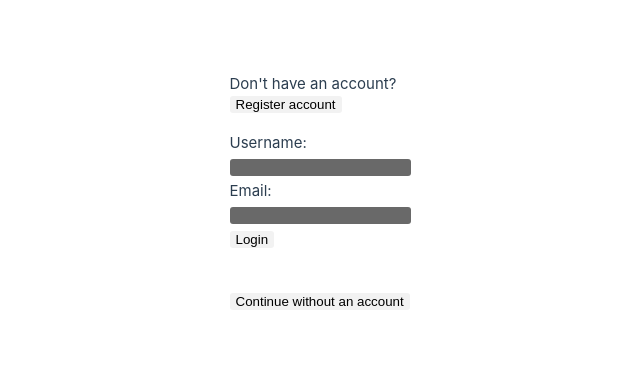
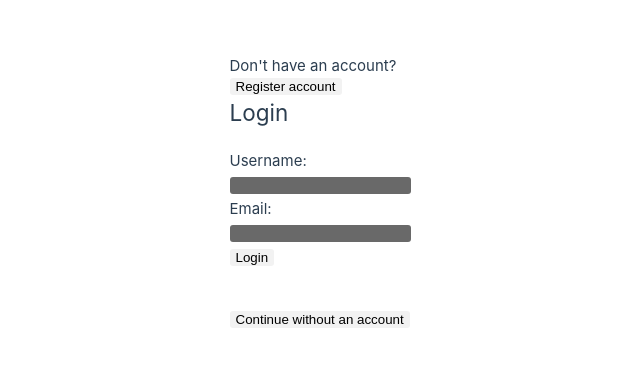
Before and after one commit to kristofferwaagen/DAT250-Project-Group-1-FeedApp., a Vue app in the folder pollApp/: page / in a window 1280 px wide. Shown: the part 209-576 px from the top of the page, without its empty margins (320-960 px from the left). Built offline with nearby package versions, Linux system fonts and the light colour scheme.

Commit message:
made reusable login/registration form

```diff
--- a/pollApp/src/components/Login.vue
+++ b/pollApp/src/components/Login.vue
@@ -2,20 +2,23 @@
 import { ref } from "vue";
 import axios from "axios";
 import router from "@/router";
-const username = ref("");
-const email = ref("");
+import LoginForm from "./LoginForm.vue";
+// const username = ref("");
+// const email = ref("");
 const output = ref("");
 
 const goToRegister = () => {
   router.push("/register");
 };
 
-const login = async () => {
-  if (username.value != "" && email.value != "") {
+async function login(formData) {
+  let username = formData.username;
+  let email = formData.email;
+  if (username != "" && email != "") {
     try {
-      const response = await axios.get(`api/users/${username.value}`);
+      const response = await axios.get(`api/users/${username}`);
       if (response.status === 200) {
-        localStorage.setItem("authToken", username.value);
+        localStorage.setItem("authToken", username);
         router.push("/dashboard");
       }
     } catch (error) {
@@ -29,7 +32,7 @@ const login = async () => {
   } else {
     output.value = "Username and email can not be empty";
   }
-};
+}
 
 //TODO: anon authentication
 const loginAnon = () => {
@@ -44,7 +47,9 @@ const loginAnon = () => {
     Register account
   </button>
 
-  <form name="Login" @submit.prevent="login">
+  <LoginForm formType="login" @submit="login"></LoginForm>
+
+  <!-- <form name="Login" @submit.prevent="login">
     <div class="user">
       <label for="username"> Username:</label><br />
       <input id="username" type="text" v-model="username" />
@@ -54,7 +59,7 @@ const loginAnon = () => {
       <input id="email" type="text" v-model="email" />
     </div>
     <button class="btn" type="submit">Login</button>
-  </form>
+  </form> -->
   <br />
   <button class="btn" @click.prevent="loginAnon">
     Continue without an account
--- /dev/null
+++ b/pollApp/src/components/LoginForm.vue
@@ -0,0 +1,53 @@
+<script setup>
+import { defineProps, defineEmits, reactive } from "vue";
+
+const formData = reactive({
+  username: "",
+  email: "",
+});
+
+defineProps({
+  formType: {
+    type: String,
+    default: "login", // 'login' or 'register'
+    validator: (value) => ["login", "register"].includes(value),
+  },
+});
+
+const emit = defineEmits(["submit"]);
+
+function handleSubmit() {
+  emit("submit", { ...formData });
+}
+</script>
+
+<template>
+  <h2>{{ formType === "login" ? "Login" : "Register" }}</h2>
+  <form @submit.prevent="handleSubmit">
+    <div class="user">
+      <label for="username"> Username:</label><br />
+      <input id="username" type="text" v-model="formData.username" />
+    </div>
+    <div class="user">
+      <label for="email"> Email:</label><br />
+      <input id="email" type="text" v-model="formData.email" />
+    </div>
+    <button type="submit">
+      {{ formType === "login" ? "Login" : "Register" }}
+    </button>
+  </form>
+</template>
+
+<style scoped>
+input {
+  width: 100%;
+}
+form {
+  padding-left: 0%;
+  padding-top: 10%;
+  padding-bottom: 10%;
+  max-width: fit-content;
+  margin-left: auto;
+  margin-right: auto;
+}
+</style>
--- a/pollApp/src/components/Register.vue
+++ b/pollApp/src/components/Register.vue
@@ -2,13 +2,14 @@
 import { ref } from "vue";
 import axios from "axios";
 import router from "../router";
+import LoginForm from "./LoginForm.vue";
 
-const username = ref("");
-const email = ref("");
+// const username = ref("");
+// const email = ref("");
 
 // sends a POST request to the backend to create a new user
-const createUser = async () => {
-  let newUser = { username: username.value, email: email.value };
+async function createUser(formData) {
+  let newUser = { username: formData.username, email: formData.email };
   try {
     const response = await axios.post("/api/users/", newUser);
     if (response.status === 201) {
@@ -23,12 +24,13 @@ const createUser = async () => {
     }
     alert("Error registering user");
   }
-};
+}
 </script>
 
 <template>
   <div id="registration">
-    <h1>Register account</h1>
+    <LoginForm formType="register" @submit="createUser"></LoginForm>
+    <!-- <h1>Register account</h1>
     <form name="register" @submit.prevent="createUser">
       <div class="user">
         <label for="username"> Username:</label><br />
@@ -39,7 +41,7 @@ const createUser = async () => {
         <input id="email" type="text" v-model="email" />
       </div>
       <button class="btn" type="submit">Register</button>
-    </form>
+    </form> -->
   </div>
 </template>
 
```
Also changed, not shown: pollApp/jsconfig.json (deleted, +0 -8 lines).
